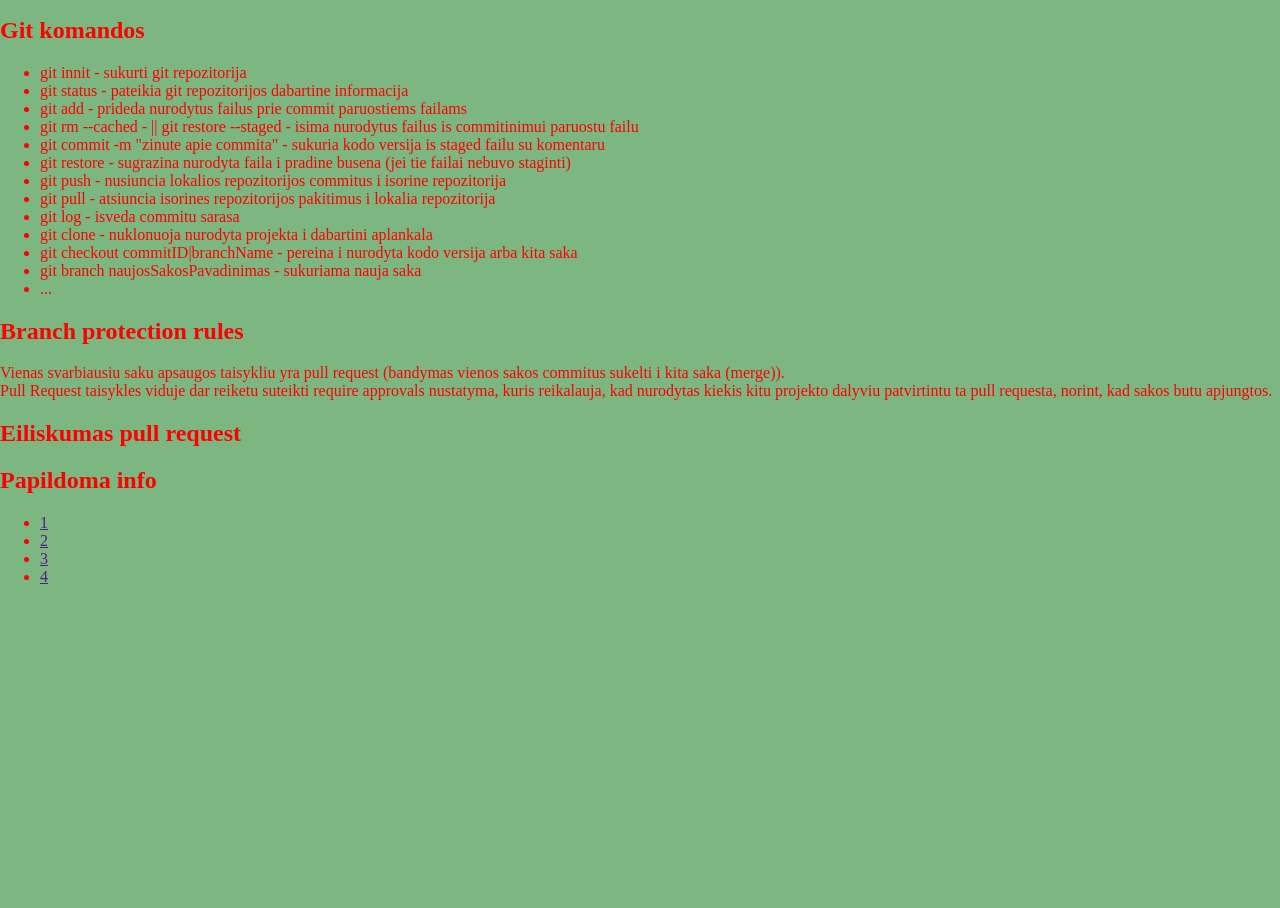
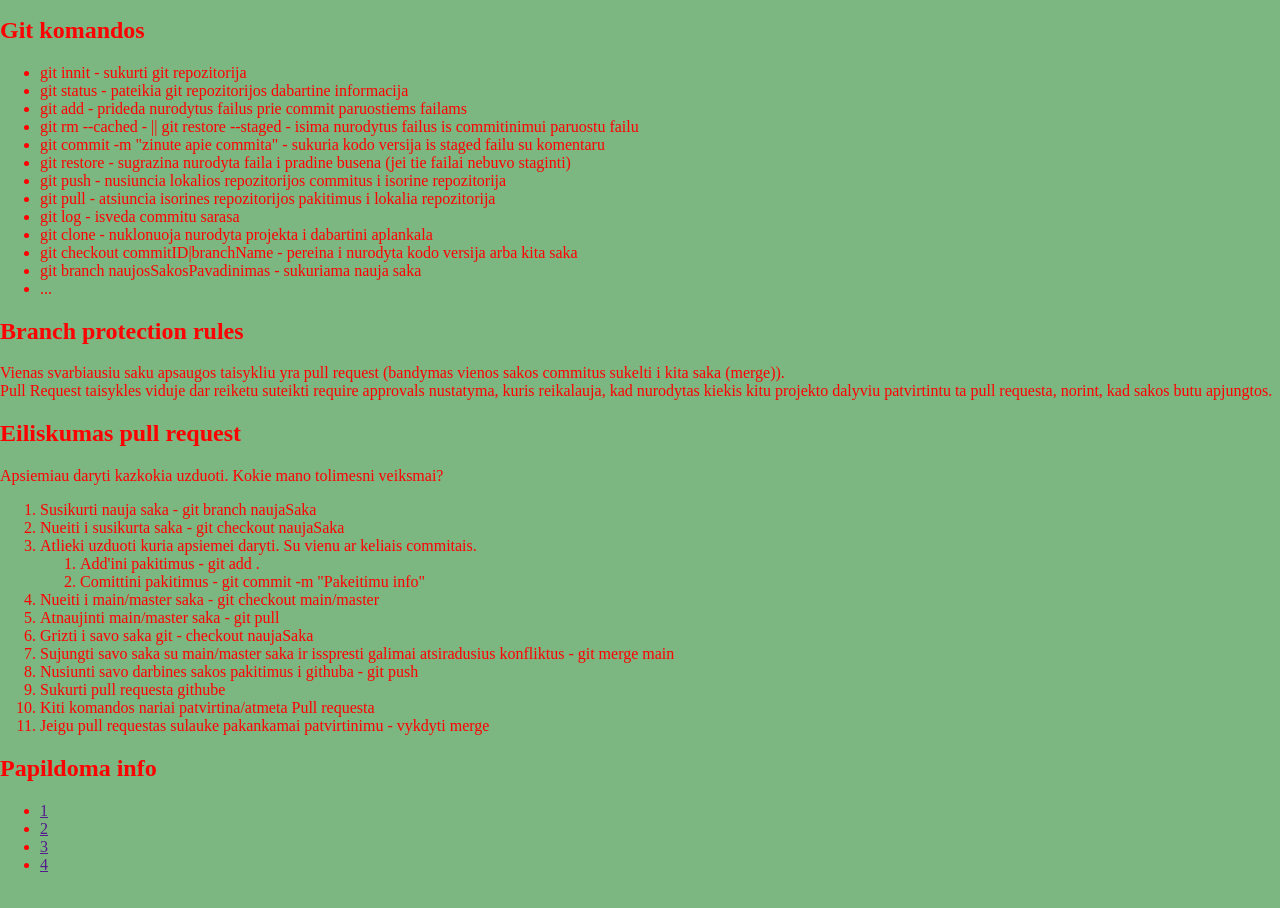
Before and after one commit to fAntomlt/git_ir_github_test, a plain HTML site: page 44 paskaita - 02.12 - Git ir Github/index.html in a window 1280 px wide. Shown: the part 106-1014 px from the top of the page. Drawn offline with Linux system fonts and the light colour scheme.

Commit message:
Pull request eiliskumas

```diff
--- a/44 paskaita - 02.12 - Git ir Github/index.html
+++ b/44 paskaita - 02.12 - Git ir Github/index.html
@@ -43,6 +43,27 @@
         </section>
         <section> <!-- Eiliskumas pull request -->
             <h2>Eiliskumas pull request</h2>
+            <p>
+                Apsiemiau daryti kazkokia uzduoti. Kokie mano tolimesni veiksmai?
+            </p>
+            <ol>
+                <li>Susikurti nauja saka - git branch naujaSaka</li>
+                <li>Nueiti i susikurta saka - git checkout naujaSaka</li>
+                <li>Atlieki uzduoti kuria apsiemei daryti. Su vienu ar keliais commitais.
+                    <ol>
+                        <li>Add'ini pakitimus - git add .</li>
+                        <li>Comittini pakitimus - git commit -m "Pakeitimu info"</li>
+                    </ol>
+                </li>
+                <li>Nueiti i main/master saka - git checkout main/master</li>
+                <li>Atnaujinti main/master saka - git pull</li>
+                <li>Grizti i savo saka git - checkout naujaSaka</li>
+                <li>Sujungti savo saka su main/master saka ir isspresti galimai atsiradusius konfliktus - git merge main</li>
+                <li>Nusiunti savo darbines sakos pakitimus i githuba - git push</li>
+                <li>Sukurti pull requesta githube</li>
+                <li>Kiti komandos nariai patvirtina/atmeta Pull requesta</li>
+                <li>Jeigu pull requestas sulauke pakankamai patvirtinimu - vykdyti merge</li>
+            </ol>
         </section>
         <section> <!-- Papildoma info -->
             <h2>Papildoma info</h2>
```
